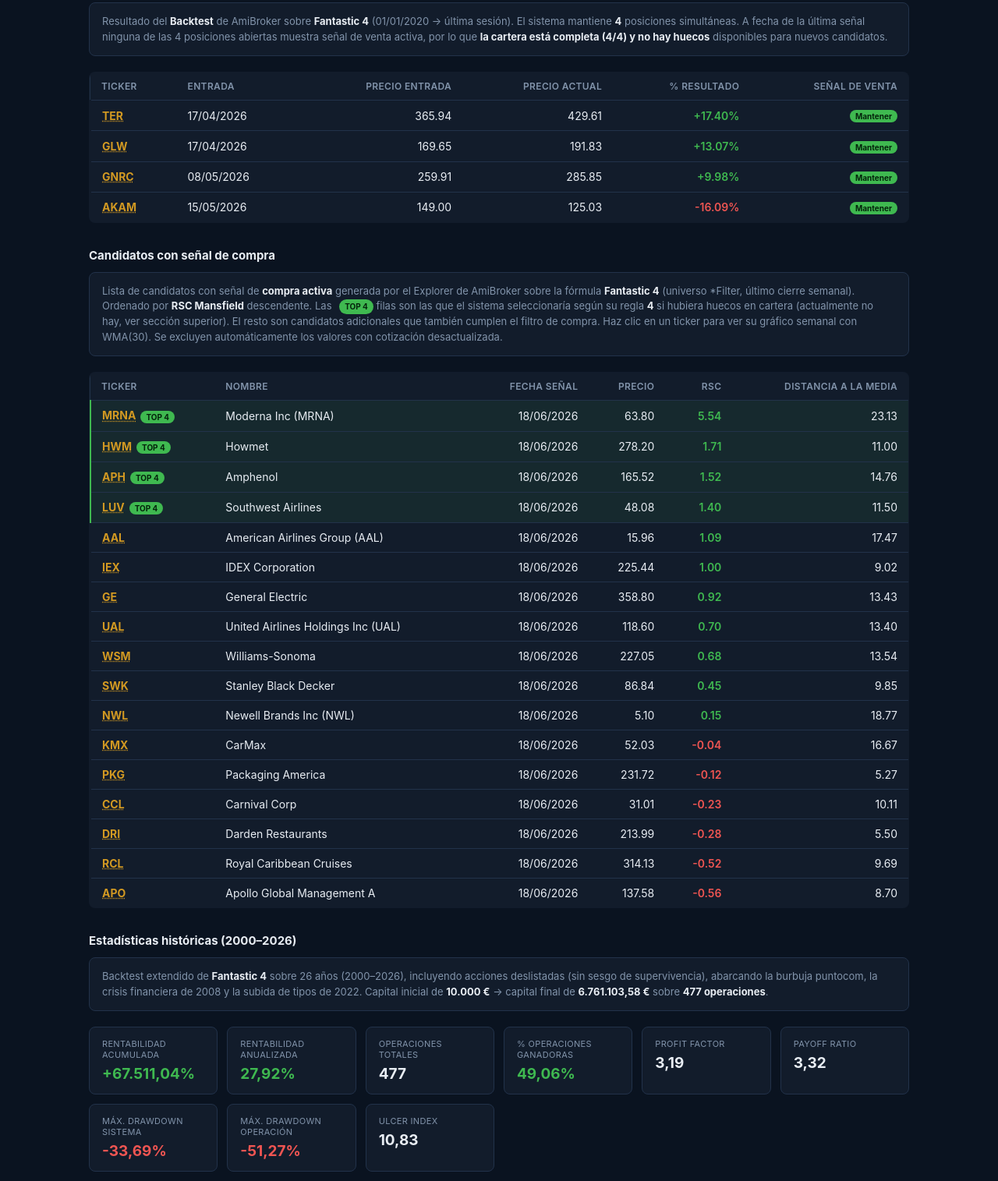
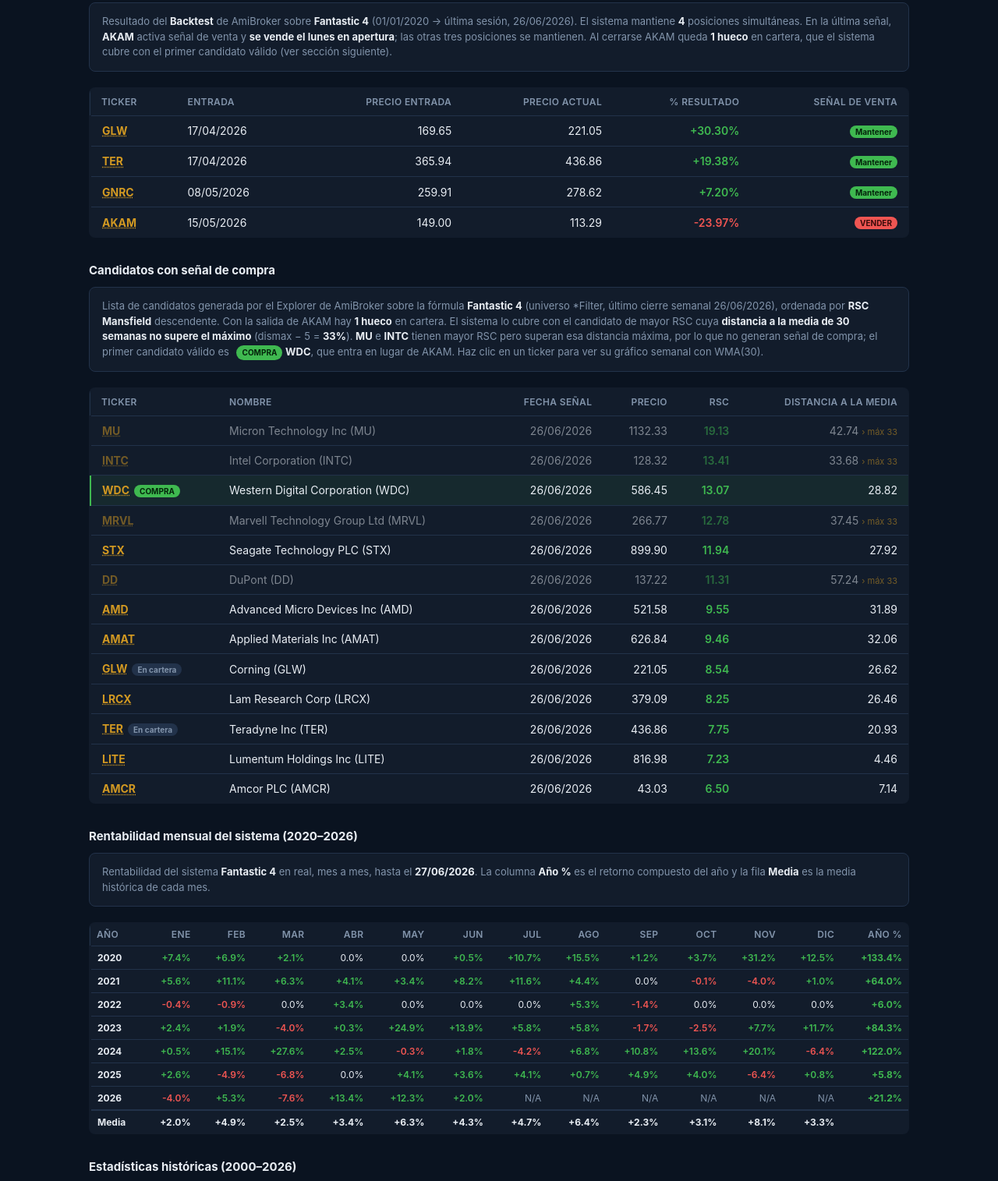
Before and after one commit to Miqui1804/fantastic4-dashboard, a plain HTML site: page index.html in a window 1280 px wide. Shown: the part 195-1710 px from the top of the page at 78% size. Drawn offline with Linux system fonts and the light colour scheme.

Commit message:
Actualización semanal 27/06/2026: AKAM vende lunes en apertura, entra WDC; screener y rentabilidad mensual

```diff
--- a/index.html
+++ b/index.html
@@ -46,12 +46,17 @@
 tr.top4{background:rgba(63,185,80,0.08);}
 tr.top4 td:first-child{border-left:3px solid var(--green);}
 tr:not(.top4) td:first-child{border-left:3px solid transparent;}
+tr.excl td{opacity:.5;}
+.dmax{color:var(--gold); font-size:11px;}
+td.muted{color:var(--muted);}
 .badge{
 display:inline-block; font-size:10px; font-weight:700; padding:2px 7px; border-radius:10px;
 background:var(--green); color:#04230b; margin-left:6px; vertical-align:middle;
 }
 .badge.warn{background:var(--red); color:#3a0b0a;}
 .badge.ok{background:var(--green); color:#04230b;}
+.badge.buy{background:var(--green); color:#04230b;}
+.badge.held{background:var(--border); color:var(--muted);}
 .stale{color:var(--gold); font-size:11px;}
 .rsc-pos{color:var(--green); font-weight:600;}
 .rsc-neg{color:var(--red); font-weight:600;}
@@ -59,6 +64,13 @@
 .pct-neg{color:var(--red); font-weight:600;}
 .ticker{font-weight:700; color:var(--gold); cursor:pointer; text-decoration:underline dotted;}
 .ticker:hover{color:#e6b955;}
+/* tabla rentabilidad mensual */
+.mtable-wrap{overflow-x:auto;}
+.mtable{min-width:760px;}
+.mtable th,.mtable td{padding:7px 8px; font-size:12px;}
+.mtable td:nth-child(2),.mtable th:nth-child(2){text-align:right;}
+.mtable tr.avg td{font-weight:700; color:var(--text); border-top:2px solid var(--border);}
+.mtable td.yr{font-weight:700;}
 .stats-grid{display:grid; grid-template-columns:repeat(auto-fit,minmax(150px,1fr)); gap:12px; margin-bottom:20px;}
 .stat-card{background:var(--panel); border:1px solid var(--border); border-radius:8px; padding:14px 16px;}
 .stat-card .label{font-size:11px; color:var(--muted); text-transform:uppercase; letter-spacing:.03em; margin-bottom:6px;}
@@ -119,7 +131,7 @@
 <h1>Fantastic 4</h1>
 <div class="sub">Señales semanales</div>
 </div>
-<div class="updated" id="updatedAt">Actualizado: 18/06/2026</div>
+<div class="updated" id="updatedAt">Actualizado: 27/06/2026</div>
 </header>
 
 <main>
@@ -127,10 +139,10 @@
 <section>
 <h2 class="section-title">Cartera actual (posiciones abiertas)</h2>
 <div class="note">
-Resultado del <b>Backtest</b> de AmiBroker sobre <b>Fantastic 4</b> (01/01/2020 → última sesión).
-El sistema mantiene <b>4</b> posiciones simultáneas. A fecha de la última señal ninguna de las 4
-posiciones abiertas muestra señal de venta activa, por lo que <b>la cartera está completa (4/4) y no hay huecos</b>
-disponibles para nuevos candidatos.
+Resultado del <b>Backtest</b> de AmiBroker sobre <b>Fantastic 4</b> (01/01/2020 → última sesión, 26/06/2026).
+El sistema mantiene <b>4</b> posiciones simultáneas. En la última señal, <b>AKAM</b> activa señal de venta y
+<b>se vende el lunes en apertura</b>; las otras tres posiciones se mantienen. Al cerrarse AKAM queda
+<b>1 hueco</b> en cartera, que el sistema cubre con el primer candidato válido (ver sección siguiente).
 </div>
 <table>
 <thead>
@@ -150,12 +162,13 @@
 <section>
 <h2 class="section-title">Candidatos con señal de compra</h2>
 <div class="note">
-Lista de candidatos con señal de <b>compra activa</b> generada por el Explorer de AmiBroker sobre la fórmula
-<b>Fantastic 4</b> (universo *Filter, último cierre semanal). Ordenado por <b>RSC Mansfield</b> descendente.
-Las <span class="badge">TOP 4</span> filas son las que el sistema seleccionaría según su regla
-<b>4</b> si hubiera huecos en cartera (actualmente no hay, ver sección superior). El resto son
-candidatos adicionales que también cumplen el filtro de compra. Haz clic en un ticker para ver su gráfico semanal
-con WMA(30). Se excluyen automáticamente los valores con cotización desactualizada.
+Lista de candidatos generada por el Explorer de AmiBroker sobre la fórmula <b>Fantastic 4</b>
+(universo *Filter, último cierre semanal 26/06/2026), ordenada por <b>RSC Mansfield</b> descendente.
+Con la salida de AKAM hay <b>1 hueco</b> en cartera. El sistema lo cubre con el candidato de mayor RSC cuya
+<b>distancia a la media de 30 semanas no supere el máximo</b> (dismax − 5 = <b>33%</b>). <b>MU</b> e <b>INTC</b>
+tienen mayor RSC pero superan esa distancia máxima, por lo que no generan señal de compra; el primer candidato
+válido es <span class="badge buy">COMPRA</span> <b>WDC</b>, que entra en lugar de AKAM. Haz clic en un ticker
+para ver su gráfico semanal con WMA(30).
 </div>
 
 <table>
@@ -171,6 +184,25 @@
 </thead>
 <tbody id="tbody"></tbody>
 </table>
+</section>
+
+<section>
+<h2 class="section-title">Rentabilidad mensual del sistema (2020–2026)</h2>
+<div class="note">
+Rentabilidad del sistema <b>Fantastic 4</b> en real, mes a mes, hasta el <b>27/06/2026</b>. La columna
+<b>Año %</b> es el retorno compuesto del año y la fila <b>Media</b> es la media histórica de cada mes.
+</div>
+<div class="mtable-wrap">
+<table class="mtable">
+<thead>
+<tr>
+<th>Año</th><th>Ene</th><th>Feb</th><th>Mar</th><th>Abr</th><th>May</th><th>Jun</th>
+<th>Jul</th><th>Ago</th><th>Sep</th><th>Oct</th><th>Nov</th><th>Dic</th><th>Año %</th>
+</tr>
+</thead>
+<tbody id="monthlyBody"></tbody>
+</table>
+</div>
 </section>
 
 <section>
@@ -222,10 +254,10 @@
 <script>
 // ---- Cartera actual (posiciones abiertas, vía Backtest) ----
 const PORTFOLIO = [
-{t:"TER", entry:"17/04/2026", pEntry:365.94, pNow:429.61, pct:17.40, sell:false},
-{t:"GLW", entry:"17/04/2026", pEntry:169.65, pNow:191.83, pct:13.07, sell:false},
-{t:"GNRC", entry:"08/05/2026", pEntry:259.91, pNow:285.85, pct:9.98, sell:false},
-{t:"AKAM", entry:"15/05/2026", pEntry:149.00, pNow:125.03, pct:-16.09, sell:false},
+{t:"GLW",  entry:"17/04/2026", pEntry:169.65, pNow:221.05, pct:30.30, sell:false},
+{t:"TER",  entry:"17/04/2026", pEntry:365.94, pNow:436.86, pct:19.38, sell:false},
+{t:"GNRC", entry:"08/05/2026", pEntry:259.91, pNow:278.62, pct:7.20,  sell:false},
+{t:"AKAM", entry:"15/05/2026", pEntry:149.00, pNow:113.29, pct:-23.97, sell:true},
 ];
 
 const portfolioBody = document.getElementById('portfolioBody');
@@ -243,43 +275,86 @@
 portfolioBody.appendChild(tr);
 });
 
-// ---- Candidatos con señal de compra (vía Explorer) ----
-// Nota: los valores con cotización desactualizada (JNPR, CTLT, DOC) se excluyen automáticamente.
+// ---- Candidatos con señal de compra (vía Explorer, screener completo ordenado por RSC) ----
 const DATA = [
-{t:"MRNA", n:"Moderna Inc (MRNA)", d:"18/06/2026", p:63.80, rsc:5.54, dist:23.13},
-{t:"HWM", n:"Howmet", d:"18/06/2026", p:278.20, rsc:1.71, dist:11.00},
-{t:"APH", n:"Amphenol", d:"18/06/2026", p:165.52, rsc:1.52, dist:14.76},
-{t:"LUV", n:"Southwest Airlines", d:"18/06/2026", p:48.08, rsc:1.40, dist:11.50},
-{t:"AAL", n:"American Airlines Group (AAL)", d:"18/06/2026", p:15.96, rsc:1.09, dist:17.47},
-{t:"IEX", n:"IDEX Corporation", d:"18/06/2026", p:225.44, rsc:1.00, dist:9.02},
-{t:"GE", n:"General Electric", d:"18/06/2026", p:358.80, rsc:0.92, dist:13.43},
-{t:"UAL", n:"United Airlines Holdings Inc (UAL)", d:"18/06/2026", p:118.60, rsc:0.70, dist:13.40},
-{t:"WSM", n:"Williams-Sonoma", d:"18/06/2026", p:227.05, rsc:0.68, dist:13.54},
-{t:"SWK", n:"Stanley Black Decker", d:"18/06/2026", p:86.84, rsc:0.45, dist:9.85},
-{t:"NWL", n:"Newell Brands Inc (NWL)", d:"18/06/2026", p:5.10, rsc:0.15, dist:18.77},
-{t:"KMX", n:"CarMax", d:"18/06/2026", p:52.03, rsc:-0.04, dist:16.67},
-{t:"PKG", n:"Packaging America", d:"18/06/2026", p:231.72, rsc:-0.12, dist:5.27},
-{t:"CCL", n:"Carnival Corp", d:"18/06/2026", p:31.01, rsc:-0.23, dist:10.11},
-{t:"DRI", n:"Darden Restaurants", d:"18/06/2026", p:213.99, rsc:-0.28, dist:5.50},
-{t:"RCL", n:"Royal Caribbean Cruises", d:"18/06/2026", p:314.13, rsc:-0.52, dist:9.69},
-{t:"APO", n:"Apollo Global Management A", d:"18/06/2026", p:137.58, rsc:-0.56, dist:8.70},
+{t:"MU",   n:"Micron Technology Inc (MU)",         d:"26/06/2026", p:1132.33, rsc:19.13, dist:42.74},
+{t:"INTC", n:"Intel Corporation (INTC)",           d:"26/06/2026", p:128.32,  rsc:13.41, dist:33.68},
+{t:"WDC",  n:"Western Digital Corporation (WDC)",   d:"26/06/2026", p:586.45,  rsc:13.07, dist:28.82},
+{t:"MRVL", n:"Marvell Technology Group Ltd (MRVL)", d:"26/06/2026", p:266.77,  rsc:12.78, dist:37.45},
+{t:"STX",  n:"Seagate Technology PLC (STX)",        d:"26/06/2026", p:899.90,  rsc:11.94, dist:27.92},
+{t:"DD",   n:"DuPont (DD)",                         d:"26/06/2026", p:137.22,  rsc:11.31, dist:57.24},
+{t:"AMD",  n:"Advanced Micro Devices Inc (AMD)",    d:"26/06/2026", p:521.58,  rsc:9.55,  dist:31.89},
+{t:"AMAT", n:"Applied Materials Inc (AMAT)",        d:"26/06/2026", p:626.84,  rsc:9.46,  dist:32.06},
+{t:"GLW",  n:"Corning (GLW)",                       d:"26/06/2026", p:221.05,  rsc:8.54,  dist:26.62},
+{t:"LRCX", n:"Lam Research Corp (LRCX)",            d:"26/06/2026", p:379.09,  rsc:8.25,  dist:26.46},
+{t:"TER",  n:"Teradyne Inc (TER)",                  d:"26/06/2026", p:436.86,  rsc:7.75,  dist:20.93},
+{t:"LITE", n:"Lumentum Holdings Inc (LITE)",        d:"26/06/2026", p:816.98,  rsc:7.23,  dist:4.46},
+{t:"AMCR", n:"Amcor PLC (AMCR)",                    d:"26/06/2026", p:43.03,   rsc:6.50,  dist:7.14},
 ];
 
 const tbody = document.getElementById('tbody');
-DATA.forEach((r, i) => {
+const MAXDIST = 33;          // dismax(38) - 5: distancia máxima a la media para señal de compra
+const ENTRANT = "WDC";        // cubre el hueco que deja AKAM
+const HELD = ["GLW","TER"];   // ya en cartera
+DATA.forEach((r) => {
 const tr = document.createElement('tr');
-if (i < 4) tr.className = 'top4';
+const excluded = r.dist >= MAXDIST;
+const isEntrant = r.t === ENTRANT;
+const isHeld = HELD.includes(r.t);
+if (isEntrant) tr.className = 'top4';
+else if (excluded) tr.className = 'excl';
 const rscClass = r.rsc >= 0 ? 'rsc-pos' : 'rsc-neg';
+let badge = '';
+if (isEntrant) badge = '<span class="badge buy">COMPRA</span>';
+else if (isHeld) badge = '<span class="badge held">En cartera</span>';
+const distCell = excluded
+? `${r.dist.toFixed(2)} <span class="dmax">&rsaquo; máx ${MAXDIST}</span>`
+: r.dist.toFixed(2);
 tr.innerHTML = `
-<td><span class="ticker" data-ticker="${r.t}">${r.t}</span>${i < 4 ? '<span class="badge">TOP 4</span>' : ''}</td>
+<td><span class="ticker" data-ticker="${r.t}">${r.t}</span>${badge}</td>
 <td>${r.n}</td>
 <td>${r.d}</td>
 <td>${r.p.toFixed(2)}</td>
 <td class="${rscClass}">${r.rsc.toFixed(2)}</td>
-<td>${r.dist.toFixed(2)}</td>
+<td>${distCell}</td>
 `;
 tbody.appendChild(tr);
 });
+
+// ---- Rentabilidad mensual del sistema ----
+const MONTHLY = [
+{y:"2020", m:[7.4,6.9,2.1,0.0,0.0,0.5,10.7,15.5,1.2,3.7,31.2,12.5], yr:133.4},
+{y:"2021", m:[5.6,11.1,6.3,4.1,3.4,8.2,11.6,4.4,0.0,-0.1,-4.0,1.0], yr:64.0},
+{y:"2022", m:[-0.4,-0.9,0.0,3.4,0.0,0.0,0.0,5.3,-1.4,0.0,0.0,0.0], yr:6.0},
+{y:"2023", m:[2.4,1.9,-4.0,0.3,24.9,13.9,5.8,5.8,-1.7,-2.5,7.7,11.7], yr:84.3},
+{y:"2024", m:[0.5,15.1,27.6,2.5,-0.3,1.8,-4.2,6.8,10.8,13.6,20.1,-6.4], yr:122.0},
+{y:"2025", m:[2.6,-4.9,-6.8,0.0,4.1,3.6,4.1,0.7,4.9,4.0,-6.4,0.8], yr:5.8},
+{y:"2026", m:[-4.0,5.3,-7.6,13.4,12.3,2.0,null,null,null,null,null,null], yr:21.2},
+];
+const AVG = [2.0,4.9,2.5,3.4,6.3,4.3,4.7,6.4,2.3,3.1,8.1,3.3];
+
+const monthlyBody = document.getElementById('monthlyBody');
+function cellPct(v){
+if (v === null) return '<td class="muted">N/A</td>';
+const cls = v > 0 ? 'pct-pos' : (v < 0 ? 'pct-neg' : '');
+return `<td class="${cls}">${v > 0 ? '+' : ''}${v.toFixed(1)}%</td>`;
+}
+MONTHLY.forEach(row => {
+const tr = document.createElement('tr');
+let cells = `<td><b>${row.y}</b></td>`;
+row.m.forEach(v => { cells += cellPct(v); });
+const yrCls = row.yr >= 0 ? 'pct-pos' : 'pct-neg';
+cells += `<td class="yr ${yrCls}">${row.yr >= 0 ? '+' : ''}${row.yr.toFixed(1)}%</td>`;
+tr.innerHTML = cells;
+monthlyBody.appendChild(tr);
+});
+const avgTr = document.createElement('tr');
+avgTr.className = 'avg';
+let avgCells = `<td>Media</td>`;
+AVG.forEach(v => { avgCells += `<td>${v > 0 ? '+' : ''}${v.toFixed(1)}%</td>`; });
+avgCells += `<td></td>`;
+avgTr.innerHTML = avgCells;
+monthlyBody.appendChild(avgTr);
 
 // ---- Modal TradingView (semanal + WMA 30) ----
 const tvOverlay = document.getElementById('tvOverlay');
```
